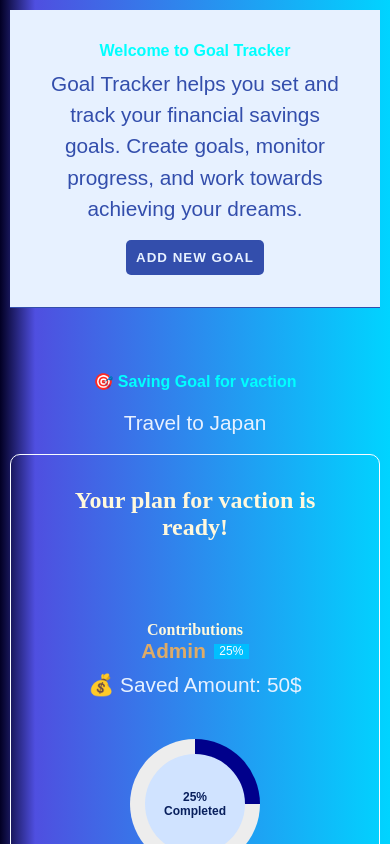
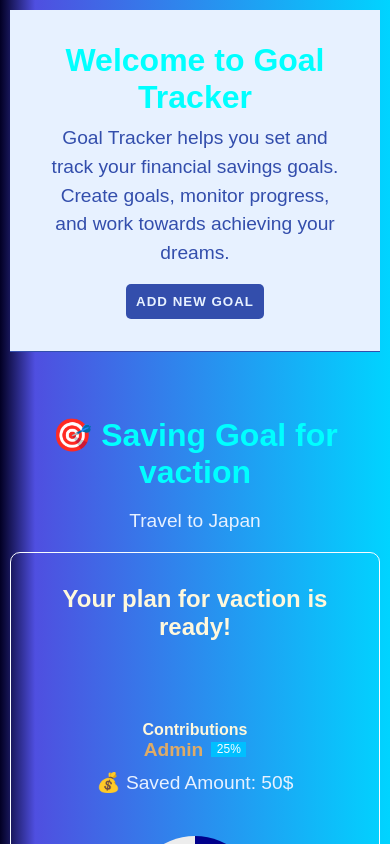
Before and after one commit to Johnnymedhane/Saving-Planer, a React (Create React App) app: page / in a window 390 px wide. Shown: the top 844 px of the page. Built offline with nearby package versions, Linux system fonts and the light colour scheme.

Commit message:
Update index.css

```diff
--- a/src/index.css
+++ b/src/index.css
@@ -15,7 +15,7 @@
   --color3: #D0E3FF;
   --color4:#E7F1FF;
   --color5:#f9fcff;
-  --text:clamp(1.3rem, 0.185rem + 3.258vw, 0.95rem);
+  --text:clamp(1.2rem, 0.185rem + 3.258vw, 0.95rem);
   --small-text:clamp(0.570rem, 0.185rem + 3.258vw, 0.75rem)
 }
 html{
@@ -37,13 +37,13 @@ rgba(2,0,36,1) 0%,
 }
 
 h1{
-  font-size: clamp(1.000rem, 0.185rem + 3.258vw, 3.625rem);
+  font-size: clamp(2.000rem, 0.185rem + 3.258vw, 3.625rem);
 }
 h2{
-  font-size: clamp(1.000rem, 0.185rem + 3.258vw, 3.625rem);
+  font-size: clamp(1.900rem, 0.185rem + 3.258vw, 3.625rem);
 }
 h3{
-  font-size: clamp(1.000rem, 0.185rem + 3.258vw, 3.235rem);
+  font-size: clamp(1.000rem, 0.185rem + 3.258vw, 3.235rem)
 
 }
 h4, h5, h6{
@@ -109,7 +109,7 @@ animation: headers 0.5s linear;
 h3, h4{
   color: cornsilk;
   text-align: center;
-  font-family: poppin;
+
 }
 
 .header {
```
